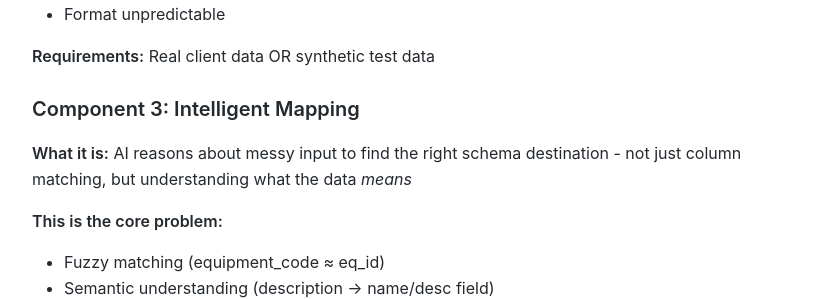
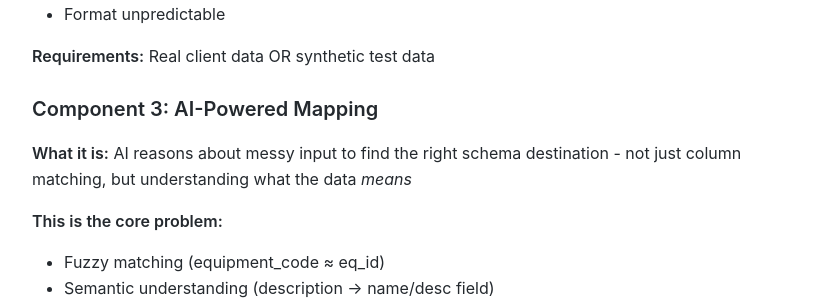
Before and after one commit to MariusWilsch/public-wilsch-ai-pages, a Jekyll site: the page built from project/archibus-fm-assistant/chain-1b-bulk-entry-design.md, in a window 1280 px wide and 900 px high, scrolled down 2842 px. Shown: the part 163-462 px from the top of the window, without its empty margins (228-1051 px from the left). Built offline with Jekyll 4.4.1, drawn with Linux system fonts in a browser that asks for light colours; our own code applies the rules of GitHub Pages for plain Markdown files.

Commit message:
Sync from hippocampus 2026-01-20

```diff
--- a/project/archibus-fm-assistant/chain-1b-bulk-entry-design.md
+++ b/project/archibus-fm-assistant/chain-1b-bulk-entry-design.md
@@ -90,7 +90,7 @@ From [Don't Waste Your Backpressure](https://banay.me/dont-waste-your-backpressu
 
 **Requirements:** Real client data OR synthetic test data
 
-### Component 3: Intelligent Mapping
+### Component 3: AI-Powered Mapping
 
 **What it is:** AI reasons about messy input to find the right schema destination - not just column matching, but understanding what the data *means*
 
```
